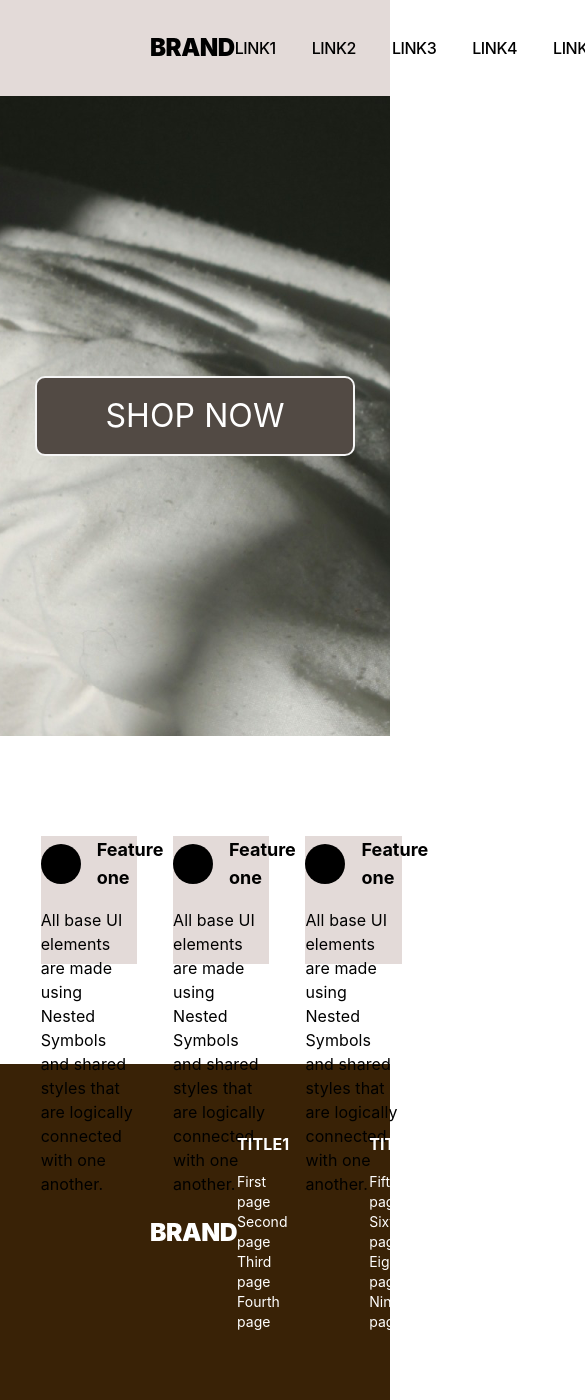
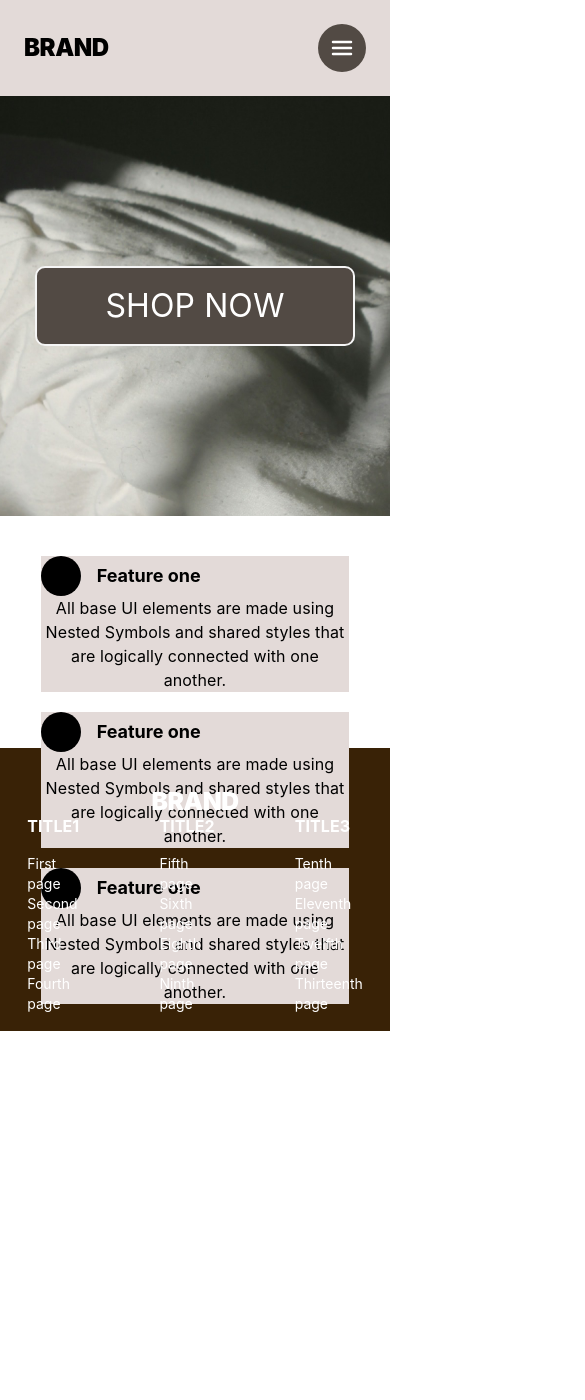
Before and after one commit to gaga-chituashvili/homework_10, a plain HTML site: page index.html in a window 390 px wide. Shown: the top 1400 px of the page, 585 px wide, since content can reach past the window. After the commit the page ends 1031 px from the top, so only its background shows below. Drawn offline with Linux system fonts and the light colour scheme.

Commit message:
homework_10

```diff
--- a/css/laptops.css
+++ b/css/laptops.css
@@ -1 +1,72 @@
 /* 1439-769px */
+
+@media (max-width: 1103px) {
+
+    .section1 {
+        height: 560px;
+    }
+
+    /*section2*/
+
+    .section2 {
+        height: 152px;
+        margin: 80px auto;
+        gap: 30px;
+    }
+
+    /*header*/
+    .header {
+        padding: 24px 32px;
+    }
+
+    /*footer*/
+    .footer {
+        padding: 40px 32px;
+    }
+
+}
+
+
+@media (max-width:848px) {
+
+    /*header*/
+    .burger_icon {
+        display: block;
+    }
+
+    .header_nav {
+        display: none;
+    }
+
+    .header_button {
+        display: none;
+    }
+
+    .header {
+        padding: 24px;
+    }
+
+    .section1 {
+        height: 420px;
+    }
+
+    /*section2*/
+    .section2 {
+        flex-direction: column;
+        margin: 40px auto;
+        gap: 20px;
+    }
+
+    .section2_article_title {
+        margin: auto;
+    }
+
+    .section2_article_text {
+        text-align: center;
+    }
+    .footer{
+        height: 283px;
+        flex-direction: column;
+        padding: 40px 149px;
+    }
+}
--- a/css/style.css
+++ b/css/style.css
@@ -56,6 +56,11 @@
 }
 
 
+.burger_icon {
+    display: none;
+}
+
+
 /*section1*/
 
 
@@ -91,11 +96,10 @@
 
 .section2 {
     width: calc(1140 / 1440 * 100%);
-    height: 128px;
+    /*height: 128px;*/
     margin: 100px auto;
     display: flex;
-    justify-content: space-between;
-    column-gap: 36px;
+    gap: 36px;
 }
 
 
@@ -107,9 +111,9 @@
 }
 
 
-.section2_article {
+/*.section2_article {
     width: calc(356 / 1140 * 100%);
-}
+}*/
 
 .section2_article {
     background-color: #E3DAD8;
--- a/index.html
+++ b/index.html
@@ -75,6 +75,12 @@
                 </button>
 
             </a>
+
+
+            <img src="images/burger-icon.svg" alt="" class="burger_icon">
+
+
+
 
 
 
```
Also changed, not shown: images/burger-icon.svg (added), 1 other file.
